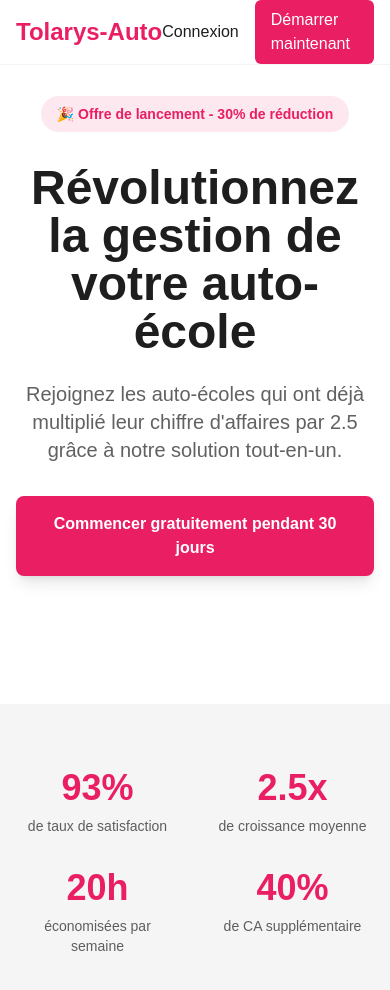
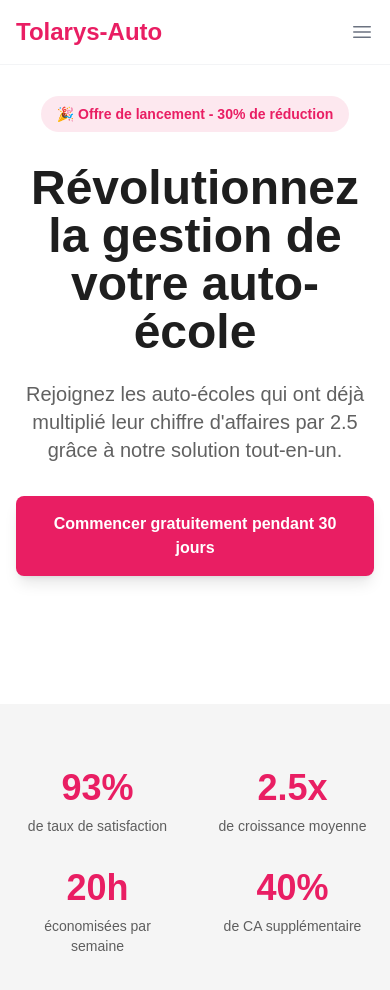
Before and after one commit to Skymx82/tolarys-auto, a Next.js app: page / in a window 390 px wide. Shown: the top 990 px of the page. Built offline with nearby package versions, Linux system fonts and the light colour scheme.

Commit message:
Responsive sur le navbar

```diff
--- a/src/app/page.tsx
+++ b/src/app/page.tsx
@@ -2,6 +2,8 @@
 
 import Link from 'next/link';
 import { CheckIcon, StarIcon, ArrowTrendingUpIcon } from '@heroicons/react/24/outline';
+import { Bars3Icon, XMarkIcon } from '@heroicons/react/24/outline';
+import { useState } from 'react';
 import Footer from '@/components/Footer';
 
 const testimonials = [
@@ -52,6 +54,8 @@ const features = [
 ];
 
 export default function HomePage() {
+  const [mobileMenuOpen, setMobileMenuOpen] = useState(false);
+
   return (
     <div className="bg-white">
       {/* Navbar */}
@@ -61,7 +65,9 @@ export default function HomePage() {
             <div className="flex-shrink-0">
               <span className="text-2xl font-bold text-[#E91E63]">Tolarys-Auto</span>
             </div>
-            <div className="flex items-center space-x-4">
+
+            {/* Desktop menu */}
+            <div className="hidden md:flex items-center space-x-4">
               <Link
                 href="/connexion"
                 className="text-[#1E1E1E] hover:text-[#E91E63] transition-colors"
@@ -75,7 +81,41 @@ export default function HomePage() {
                 Démarrer maintenant
               </Link>
             </div>
+
+            {/* Mobile menu button */}
+            <div className="flex md:hidden">
+              <button
+                type="button"
+                className="text-gray-500 hover:text-[#E91E63]"
+                onClick={() => setMobileMenuOpen(!mobileMenuOpen)}
+              >
+                <span className="sr-only">Open main menu</span>
+                {mobileMenuOpen ? (
+                  <XMarkIcon className="h-6 w-6" aria-hidden="true" />
+                ) : (
+                  <Bars3Icon className="h-6 w-6" aria-hidden="true" />
+                )}
+              </button>
+            </div>
           </div>
+
+          {/* Mobile menu */}
+          {mobileMenuOpen && (
+            <div className="md:hidden py-4 space-y-4">
+              <Link
+                href="/connexion"
+                className="block text-[#1E1E1E] hover:text-[#E91E63] transition-colors"
+              >
+                Connexion
+              </Link>
+              <Link
+                href="/inscription"
+                className="block bg-[#E91E63] text-white px-4 py-2 rounded-md hover:bg-[#D81B60] transition-colors text-center"
+              >
+                Démarrer maintenant
+              </Link>
+            </div>
+          )}
         </div>
       </nav>
 
```
